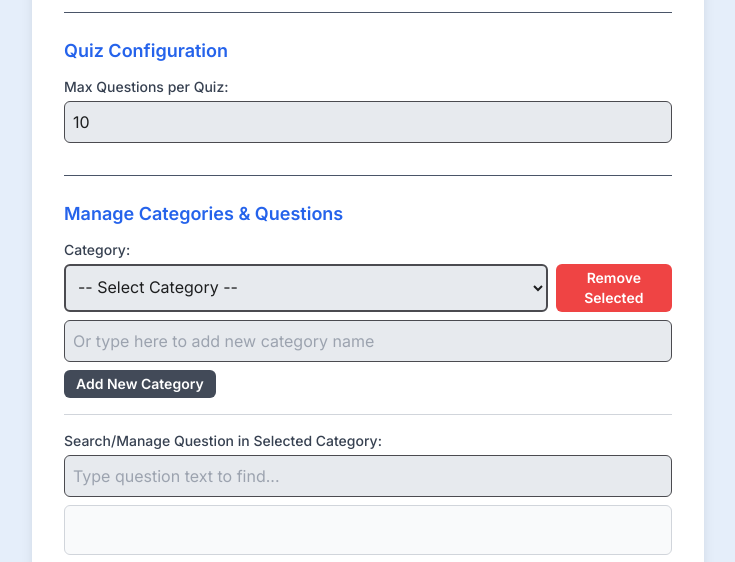
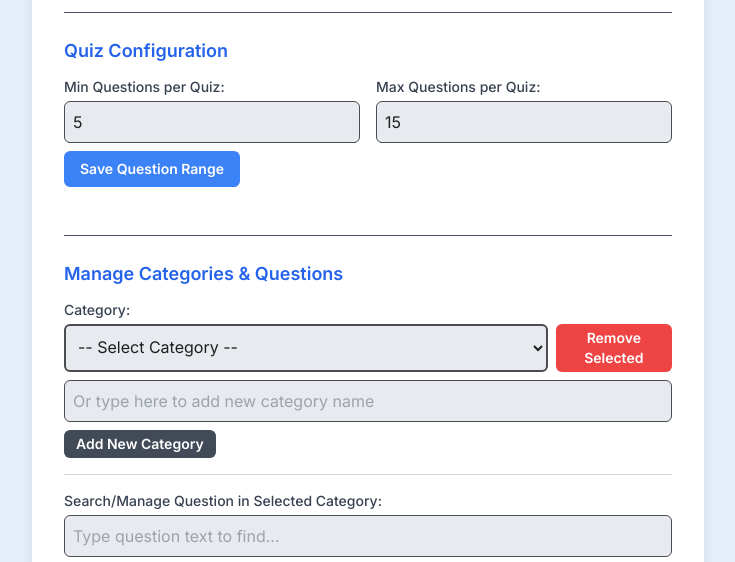
Before and after one commit to Yoland-dev/Tech-quiz, a website: page admin.html in a window 1280 px wide. Shown: the part 209-771 px from the top of the page, without its empty margins (272-1007 px from the left). Drawn offline with nearby package versions, Linux system fonts and the light colour scheme.

Commit message:
Update admin.html

```diff
--- a/admin.html
+++ b/admin.html
@@ -24,7 +24,7 @@
             "custom-red": "#ec2309",
             "custom-dark-gray": "#424a58",
             "custom-light-gray": "#e7eaee",
-            "custom-yellow-edit": "#facc15", // For edit button
+            "custom-yellow-edit": "#facc15",
             "custom-yellow-edit-hover": "#eab308",
           },
           fontFamily: {
@@ -38,7 +38,7 @@
             "custom-very-dark-gray": "#1d1e1f",
             "custom-error": "#ef4444",
             "custom-success": "#16a34a",
-            "custom-edit-text": "#424242", // For edit button text
+            "custom-edit-text": "#424242",
           },
           boxShadow: {
             custom:
@@ -59,11 +59,18 @@
 
     <div class="admin-section">
       <h3 class="text-lg font-semibold mb-3 text-blue-600">Quiz Configuration</h3>
-      <div class="mb-4">
-        <label for="maxQuestionsConfig" class="block text-sm font-medium mb-1 text-gray-700">Max Questions per Quiz:</label>
-        <input type="number" id="maxQuestionsConfig" class="w-full p-2 bg-custom-light-gray border-2 border-charcoal-gray rounded-md text-custom-very-dark-gray" min="1" value="15" />
+      <div class="mb-2 grid grid-cols-1 md:grid-cols-2 gap-4">
+        <div>
+          <label for="minQuestionsConfigInput" class="block text-sm font-medium mb-1 text-gray-700">Min Questions per Quiz:</label>
+          <input type="number" id="minQuestionsConfigInput" class="w-full p-2 bg-custom-light-gray border-2 border-charcoal-gray rounded-md text-custom-very-dark-gray" min="1" value="5" />
+        </div>
+        <div>
+          <label for="maxQuestionsConfigInput" class="block text-sm font-medium mb-1 text-gray-700">Max Questions per Quiz:</label>
+          <input type="number" id="maxQuestionsConfigInput" class="w-full p-2 bg-custom-light-gray border-2 border-charcoal-gray rounded-md text-custom-very-dark-gray" min="1" value="15" />
+        </div>
       </div>
-    </div>
+      <button id="saveQuestionRangeBtn" class="btn text-sm py-2 px-4 bg-blue-500 hover:bg-blue-600 text-white mb-4 w-full md:w-auto">Save Question Range</button>
+      </div>
 
     <div class="admin-section">
       <h3 class="text-lg font-semibold mb-3 text-blue-600">Manage Categories & Questions</h3>
```
